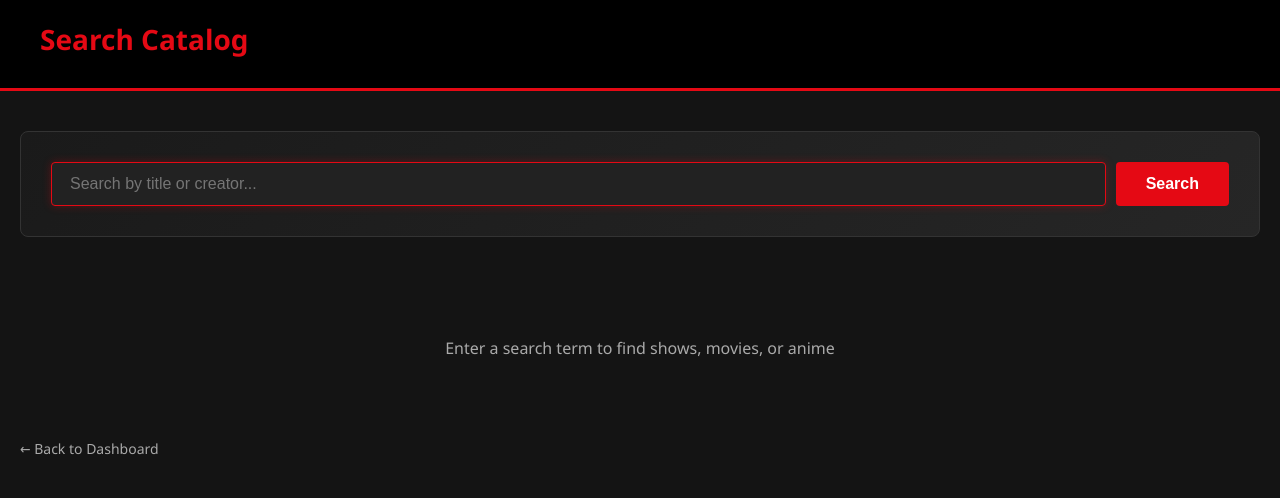
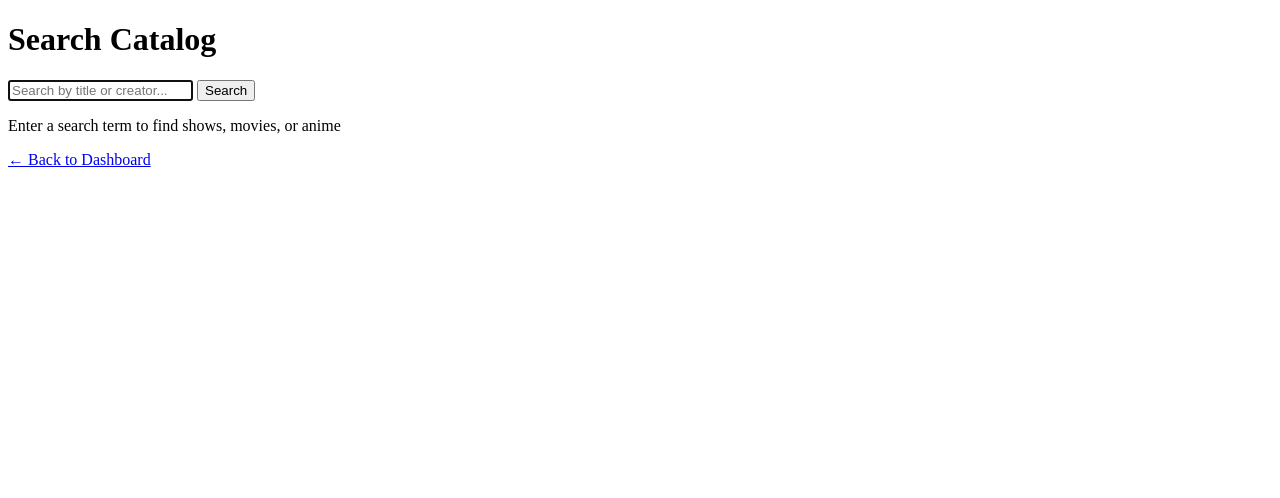
Before and after one commit to viva9893/netflix, a Flask app: page /search in a window 1280 px wide. Shown: the top 498 px of the page. Run offline with Flask 3, Linux system fonts and the light colour scheme.

Commit message:
Update search.html

```diff
--- a/NetflixCRUD/template/search.html
+++ b/NetflixCRUD/template/search.html
@@ -4,196 +4,7 @@
     <meta charset="UTF-8">
     <meta name="viewport" content="width=device-width, initial-scale=1.0">
     <title>Search Netflix</title>
-    <style>
-        * {
-            margin: 0;
-            padding: 0;
-            box-sizing: border-box;
-        }
 
-        body {
-            font-family: 'Segoe UI', Tahoma, Geneva, Verdana, sans-serif;
-            background-color: #141414;
-            color: #fff;
-        }
-
-        header {
-            background-color: #000;
-            padding: 20px 40px;
-            border-bottom: 3px solid #e50914;
-        }
-
-        h1 {
-            color: #e50914;
-            font-size: 28px;
-            margin-bottom: 10px;
-        }
-
-        .container {
-            max-width: 1400px;
-            margin: 0 auto;
-            padding: 40px 20px;
-        }
-
-        .search-box {
-            background: linear-gradient(135deg, #1a1a1a 0%, #262626 100%);
-            padding: 30px;
-            border-radius: 8px;
-            border: 1px solid #333;
-            margin-bottom: 40px;
-        }
-
-        .search-input {
-            display: flex;
-            gap: 10px;
-        }
-
-        input[type="text"] {
-            flex: 1;
-            padding: 12px 18px;
-            border: 1px solid #333;
-            border-radius: 4px;
-            background-color: #222;
-            color: #fff;
-            font-size: 16px;
-        }
-
-        input[type="text"]:focus {
-            outline: none;
-            border-color: #e50914;
-            box-shadow: 0 0 8px rgba(229, 9, 20, 0.3);
-        }
-
-        button {
-            padding: 12px 30px;
-            background-color: #e50914;
-            color: white;
-            border: none;
-            border-radius: 4px;
-            font-size: 16px;
-            font-weight: 600;
-            cursor: pointer;
-            transition: all 0.3s ease;
-        }
-
-        button:hover {
-            background-color: #f40612;
-        }
-
-        .back-link {
-            display: inline-block;
-            margin-top: 20px;
-            color: #aaa;
-            text-decoration: none;
-            font-size: 14px;
-            transition: color 0.3s ease;
-        }
-
-        .back-link:hover {
-            color: #e50914;
-        }
-
-        .results-header {
-            margin: 30px 0 20px 0;
-        }
-
-        .results-header h2 {
-            color: #fff;
-            font-size: 22px;
-            margin-bottom: 10px;
-        }
-
-        .media-grid {
-            display: grid;
-            grid-template-columns: repeat(auto-fill, minmax(280px, 1fr));
-            gap: 25px;
-            margin-top: 25px;
-        }
-
-        .media-card {
-            background: linear-gradient(135deg, #1a1a1a 0%, #262626 100%);
-            border: 1px solid #333;
-            border-radius: 8px;
-            padding: 20px;
-            transition: all 0.3s ease;
-        }
-
-        .media-card:hover {
-            transform: translateY(-8px);
-            box-shadow: 0 8px 20px rgba(229, 9, 20, 0.3);
-            border-color: #e50914;
-        }
-
-        .media-card h3 {
-            color: #e50914;
-            margin-bottom: 12px;
-            font-size: 20px;
-        }
-
-        .media-card p {
-            color: #aaa;
-            margin-bottom: 10px;
-            font-size: 14px;
-        }
-
-        .button-group {
-            display: flex;
-            gap: 10px;
-            margin-top: 20px;
-        }
-
-        .button-group form,
-        .button-group a {
-            flex: 1;
-        }
-
-        .button-group button {
-            width: 100%;
-            padding: 12px;
-        }
-
-        .delete-btn {
-            background-color: #333;
-            color: #aaa;
-            width: 100%;
-            text-decoration: none;
-            display: flex;
-            align-items: center;
-            justify-content: center;
-            border-radius: 4px;
-            padding: 12px;
-            transition: all 0.3s ease;
-        }
-
-        .delete-btn:hover {
-            background-color: #e50914;
-            color: white;
-        }
-
-        .no-results {
-            text-align: center;
-            padding: 60px 20px;
-            font-size: 16px;
-            color: #aaa;
-        }
-
-        .no-results a {
-            color: #e50914;
-            text-decoration: none;
-            font-weight: 600;
-        }
-
-        .no-results a:hover {
-            text-decoration: underline;
-        }
-
-        .empty-state {
-            text-align: center;
-            padding: 60px 20px;
-            font-size: 16px;
-            color: #aaa;
-        }
-    </style>
 </head>
 <body>
     <header>
```
